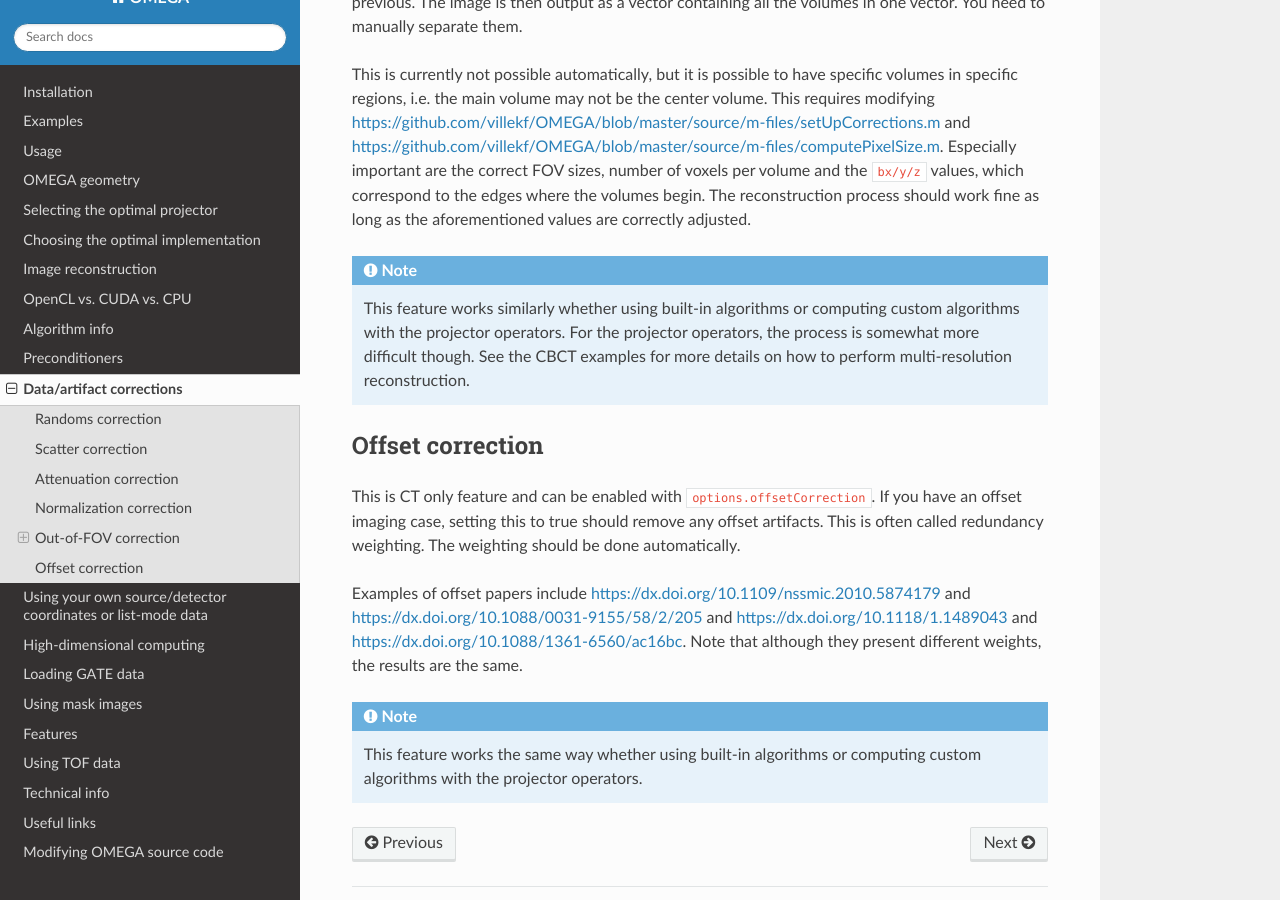
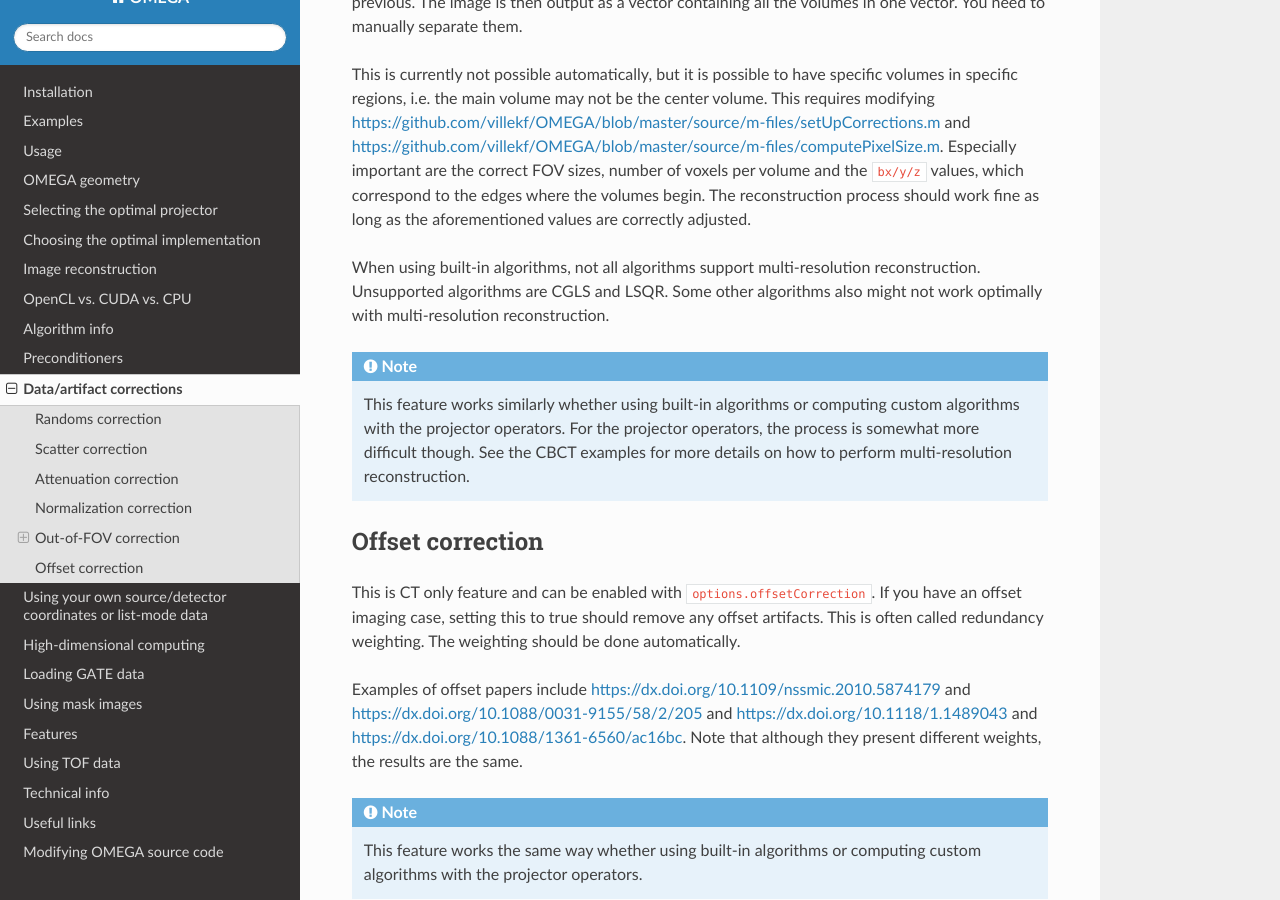
Before and after one commit to villekf/OMEGA-doc, a Sphinx documentation site: the page built from docs/source/corrections.rst, in a window 1280 px wide and 900 px high, scrolled down 4735 px. Built offline with Sphinx 7.4.7 and the Read the Docs theme 3.1.0, drawn with Linux system fonts in a browser that asks for light colours.

Commit message:
Update corrections.rst

```diff
--- a/docs/source/corrections.rst
+++ b/docs/source/corrections.rst
@@ -113,6 +113,8 @@ This is currently not possible automatically, but it is possible to have specifi
 and https://github.com/villekf/OMEGA/blob/master/source/m-files/computePixelSize.m. Especially important are the correct FOV sizes, number of voxels per volume and the ``bx/y/z`` values, which correspond to the edges where the volumes begin.
 The reconstruction process should work fine as long as the aforementioned values are correctly adjusted.
 
+When using built-in algorithms, not all algorithms support multi-resolution reconstruction. Unsupported algorithms are CGLS and LSQR. Some other algorithms also might not work optimally with multi-resolution reconstruction.
+
 .. note::
 
 	This feature works similarly whether using built-in algorithms or computing custom algorithms with the projector operators. For the projector operators, the process is somewhat more difficult though. See the CBCT examples for
```
